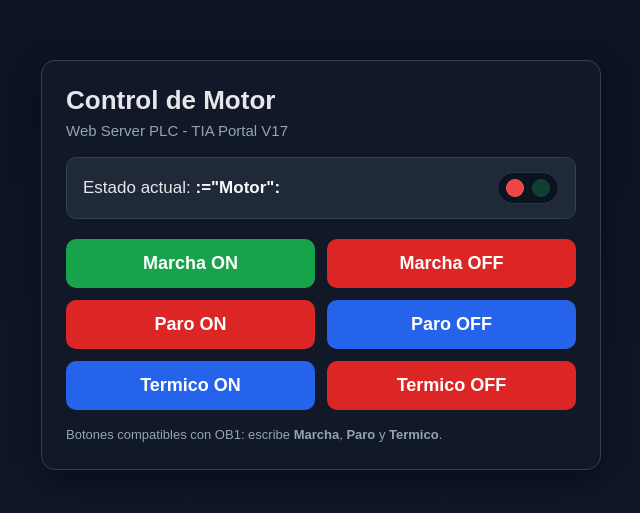
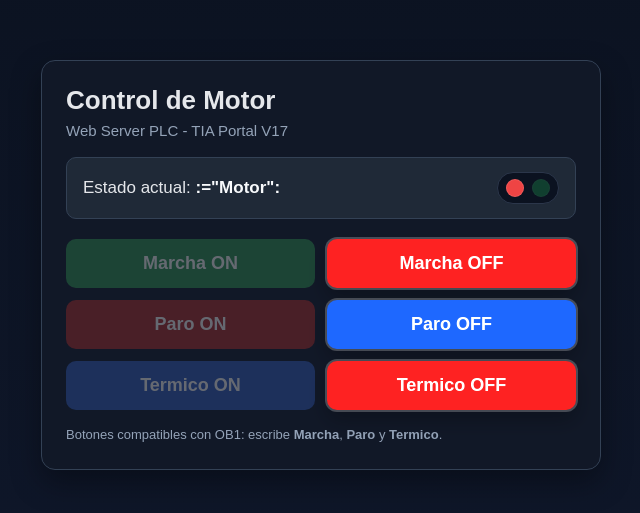
Before and after one commit to victorlgurrea/tiaPortalWebServer, a plain HTML site: page index.html in a window 1280 px wide. Shown: the part 135-648 px from the top of the page, without its empty margins (319-959 px from the left). Drawn offline with Linux system fonts and the light colour scheme.

Commit message:
Enhance button states and traffic light logic
Added new button states and improved traffic light functionality.

```diff
--- a/index.html
+++ b/index.html
@@ -131,6 +131,18 @@
       transition: transform 0.08s ease, filter 0.15s ease;
     }
 
+    .btn-live {
+      opacity: 1;
+      filter: saturate(1.15) brightness(1.05);
+      box-shadow: 0 0 0 2px rgba(255, 255, 255, 0.22), 0 10px 20px rgba(0, 0, 0, 0.25);
+    }
+
+    .btn-dim {
+      opacity: 0.45;
+      filter: saturate(0.7) brightness(0.8);
+      box-shadow: none;
+    }
+
     .btn:active {
       transform: scale(0.99);
     }
@@ -189,34 +201,37 @@
     <div class="actions">
       <form method="post">
         <input type="hidden" name='"Marcha"' value="1">
-        <input class="btn btn-start" type="submit" value="Marcha ON">
+        <input class="btn btn-start" id="btn-marcha-on" type="submit" value="Marcha ON">
       </form>
 
       <form method="post">
         <input type="hidden" name='"Marcha"' value="0">
-        <input class="btn btn-stop" type="submit" value="Marcha OFF">
+        <input class="btn btn-stop" id="btn-marcha-off" type="submit" value="Marcha OFF">
       </form>
 
       <form method="post">
         <input type="hidden" name='"Paro"' value="1">
-        <input class="btn btn-stop" type="submit" value="Paro ON">
+        <input class="btn btn-stop" id="btn-paro-on" type="submit" value="Paro ON">
       </form>
 
       <form method="post">
         <input type="hidden" name='"Paro"' value="0">
-        <input class="btn btn-neutral" type="submit" value="Paro OFF">
+        <input class="btn btn-neutral" id="btn-paro-off" type="submit" value="Paro OFF">
       </form>
 
       <form method="post">
         <input type="hidden" name='"Termico"' value="1">
-        <input class="btn btn-neutral" type="submit" value="Termico ON">
+        <input class="btn btn-neutral" id="btn-termico-on" type="submit" value="Termico ON">
       </form>
 
       <form method="post">
         <input type="hidden" name='"Termico"' value="0">
-        <input class="btn btn-stop" type="submit" value="Termico OFF">
+        <input class="btn btn-stop" id="btn-termico-off" type="submit" value="Termico OFF">
       </form>
     </div>
+    <span id="marcha-value" style="display:none">:="Marcha":</span>
+    <span id="paro-value" style="display:none">:="Paro":</span>
+    <span id="termico-value" style="display:none">:="Termico":</span>
 
     <p class="help">
       Botones compatibles con OB1: escribe <b>Marcha</b>, <b>Paro</b> y <b>Termico</b>.
@@ -233,17 +248,54 @@
         return;
       }
 
-      var raw = motorElement.textContent || "";
-      var normalized = raw.replace(/\s+/g, "").toLowerCase();
-      var isOn = normalized === "1" || normalized === "true";
+      function isSignalOn(rawValue) {
+        var normalized = (rawValue || "").replace(/\s+/g, "").toLowerCase();
+        return normalized === "1" || normalized === "true";
+      }
 
-      if (isOn) {
-        greenLight.classList.add("active");
-        redLight.classList.remove("active");
-      } else {
-        redLight.classList.add("active");
-        greenLight.classList.remove("active");
+      function paintTrafficLights(valueElementId, redId, greenId) {
+        var valueElement = document.getElementById(valueElementId);
+        var redElement = document.getElementById(redId);
+        var greenElement = document.getElementById(greenId);
+
+        if (!valueElement || !redElement || !greenElement) {
+          return;
+        }
+
+        var isOn = isSignalOn(valueElement.textContent);
+
+        if (isOn) {
+          greenElement.classList.add("active");
+          redElement.classList.remove("active");
+        } else {
+          redElement.classList.add("active");
+          greenElement.classList.remove("active");
+        }
       }
+
+      function paintButtonState(valueElementId, onButtonId, offButtonId) {
+        var valueElement = document.getElementById(valueElementId);
+        var onButton = document.getElementById(onButtonId);
+        var offButton = document.getElementById(offButtonId);
+
+        if (!valueElement || !onButton || !offButton) {
+          return;
+        }
+
+        var isOn = isSignalOn(valueElement.textContent);
+        var activeButton = isOn ? onButton : offButton;
+        var inactiveButton = isOn ? offButton : onButton;
+
+        activeButton.classList.add("btn-live");
+        activeButton.classList.remove("btn-dim");
+        inactiveButton.classList.add("btn-dim");
+        inactiveButton.classList.remove("btn-live");
+      }
+
+      paintTrafficLights("motor-value", "light-red", "light-green");
+      paintButtonState("marcha-value", "btn-marcha-on", "btn-marcha-off");
+      paintButtonState("paro-value", "btn-paro-on", "btn-paro-off");
+      paintButtonState("termico-value", "btn-termico-on", "btn-termico-off");
     })();
   </script>
 </body>
```
